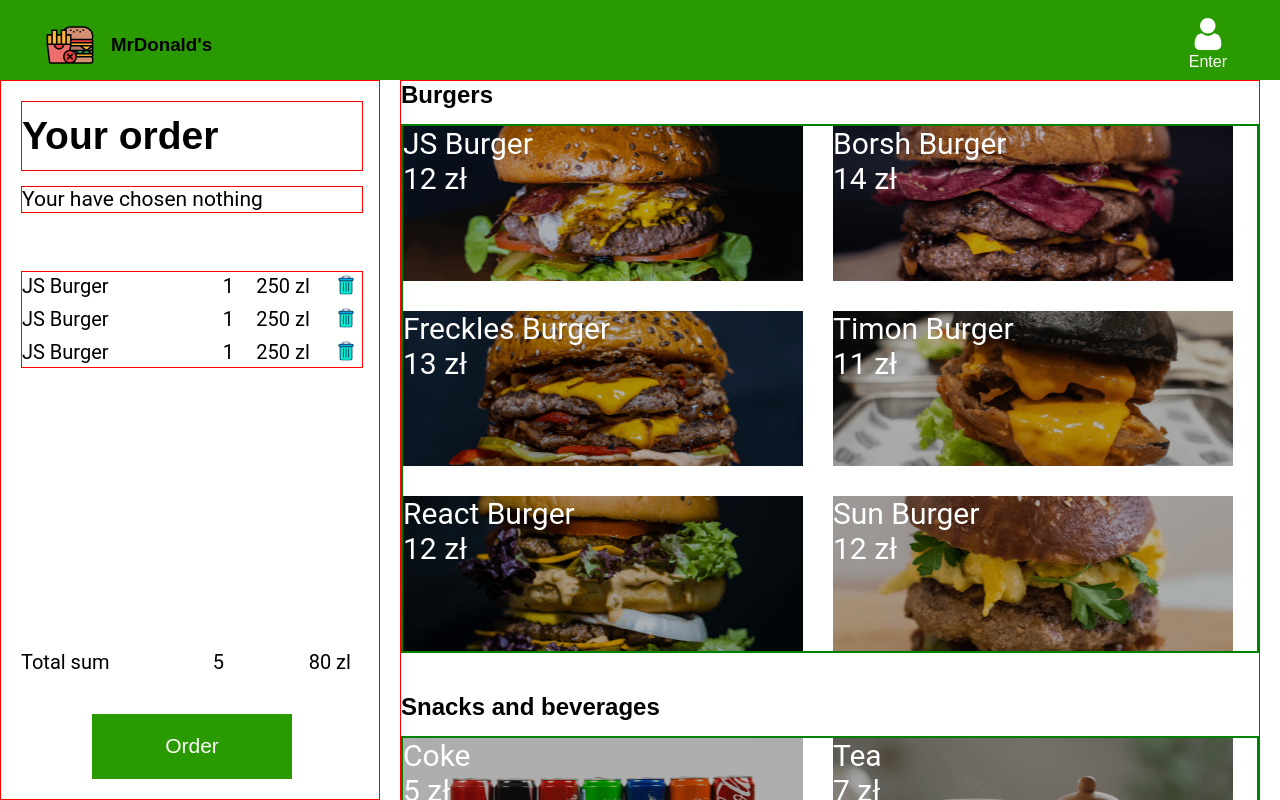
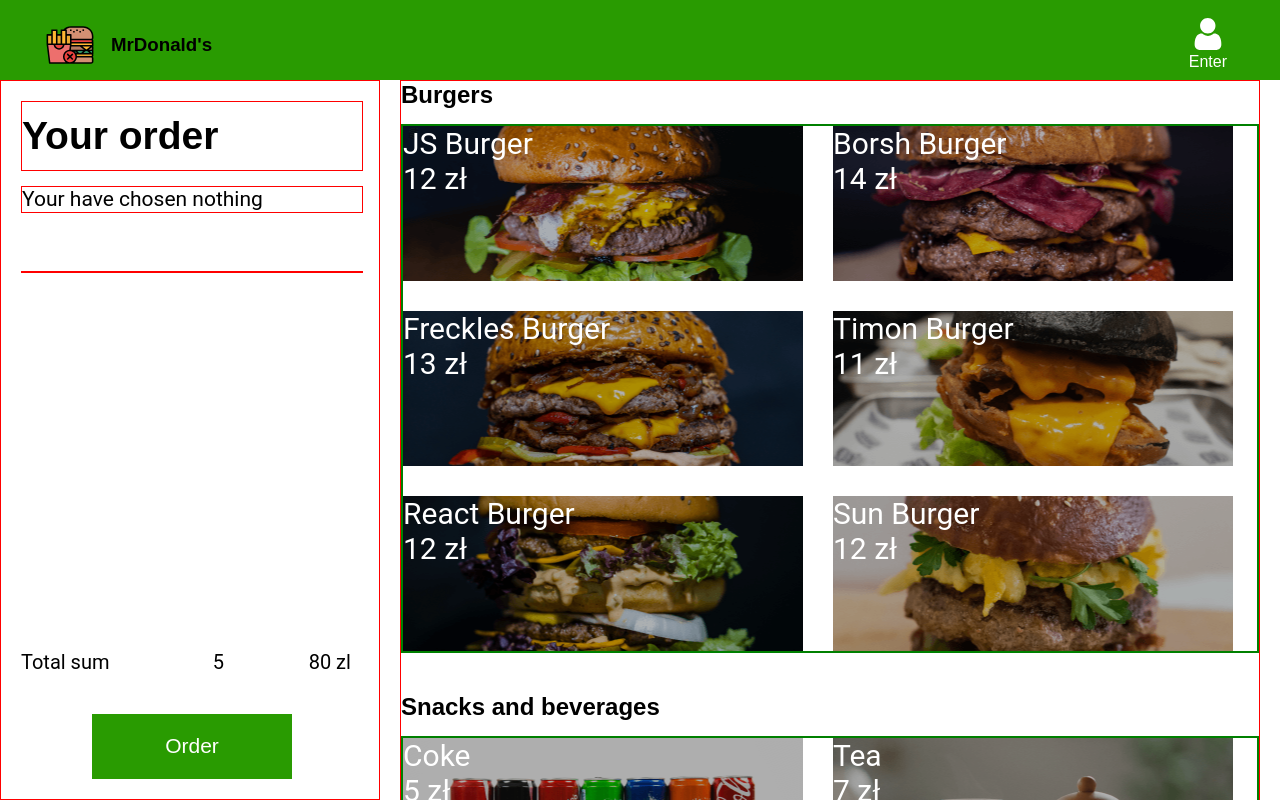
Before and after one commit to andrus92/mrdonalds, a React (Create React App) app: page / in a window 1280 px wide. Shown: the top 800 px of the page. Built offline with nearby package versions, Linux system fonts and the light colour scheme; the HTML template or start-up script is replaced by a standard one.

Commit message:
Implemented rendering of the data in Order component

```diff
--- a/src/App.css
+++ b/src/App.css
@@ -138,7 +138,7 @@ button {
 .menu__list {
     display: flex;
     flex-wrap: wrap;
-    justify-content: start;
+    justify-content: flex-start;
     align-items: center;
     border: 2px solid green;
     margin-bottom: 40px;
@@ -217,6 +217,8 @@ button {
     display: flex;
     flex-direction: column;
     gap: 4px;
+    overflow-y: auto;
+    max-height: 300px;
 }
 
 .order__list-item {
--- a/src/Components/Main.js
+++ b/src/Components/Main.js
@@ -27,7 +27,7 @@ export const Main = () => {
         <main className="main">
             <div className="container">
                 <div className="main__wrap">
-                    <Order />
+                    <Order order={order}/>
                     <Menu showModal={showModal}/>
                     <Modal item={modalItem} closeModal={closeModal} addToOrder={addToOrder} />
                 </div>
--- a/src/Components/Menu.js
+++ b/src/Components/Menu.js
@@ -1,6 +1,5 @@
 import React from "react";
 import { MenuList } from "./MenuList";
-import { useState } from "react";
 
 import dbMenu from "./DBMenu";
 
--- a/src/Components/Order.js
+++ b/src/Components/Order.js
@@ -2,13 +2,13 @@ import React from "react";
 import { OrderList } from "./OrderList";
 import { OrderTotal } from "./OrderTotal";
 
-export const Order = () => {
+export const Order = (props) => {
     return (
         <section className="order">
             <div>
                 <h2 className="order__title">Your order</h2>
                 <span className="order__nothing">Your have chosen nothing</span>
-                <OrderList />
+                <OrderList order={props.order}/>
             </div>
             <div>
                 <OrderTotal />
--- a/src/Components/OrderItem.js
+++ b/src/Components/OrderItem.js
@@ -1,12 +1,13 @@
 import React from "react";
 import trashImg from "../image/trash.svg";
 
-export const OrderItem = () => {
+export const OrderItem = (props) => {
+    console.log("orderItemProps", props)
     return (
         <li className="order__list-item">
-            <span className="order__list-name">JS Burger</span>
-            <span className="order__list-number">1</span>
-            <span className="order__list-price">250 zl</span>
+            <span className="order__list-name">{props.orderItem.item.name}</span>
+            <span className="order__list-number">{props.orderItem.number}</span>
+            <span className="order__list-price">{props.orderItem.item.price} zł</span>
             <button className="order__list-btn">
                 <img src={trashImg} alt="trash"></img>
             </button>
--- a/src/Components/OrderList.js
+++ b/src/Components/OrderList.js
@@ -1,13 +1,22 @@
 import React from "react";
 import { OrderItem } from "./OrderItem";
 
-export const OrderList = () => {
+export const OrderList = (props) => {
+
+    console.log("ORDERLSIT__PR", props)
+
     return (
         <ul className="order__list">
-            <OrderItem />
-            <OrderItem />
-            <OrderItem />
+            {props.order.map(item => (
+                <OrderItem key={`OrderItem_` + item.item.id} orderItem={item}/>
+            ))
+            }
         </ul>
+        // <ul className="order__list">
+        //     <OrderItem orderItem={props.orderItem}/>
+        //     <OrderItem />
+        //     <OrderItem />
+        // </ul>
 
     )
 }
```
